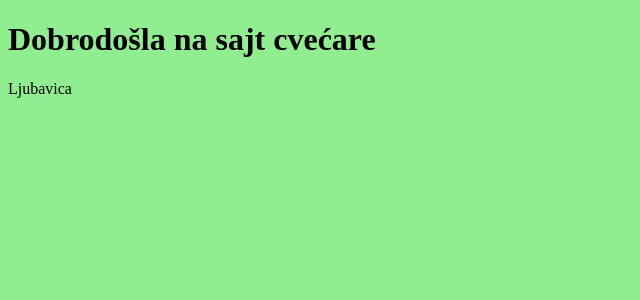
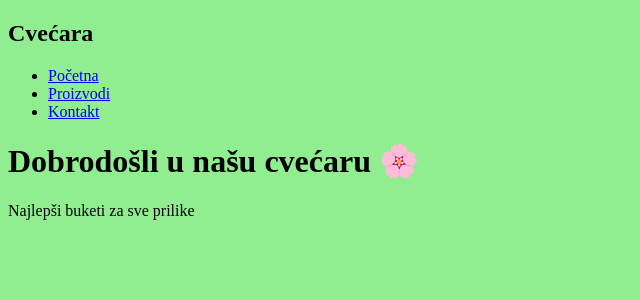
Before and after one commit to urosarisic/flower_shop, a Flask app: page / in a window 1280 px wide. Shown: the top 300 px of the page, without its empty margins (0-640 px from the left). Run offline with Flask 3, Linux system fonts and the light colour scheme.

Commit message:
added navibar and basic layout

```diff
--- a/templates/index.html
+++ b/templates/index.html
@@ -1,13 +1,25 @@
 <!DOCTYPE html>
 <html lang="en">
 <head>
-  <link rel="stylesheet" href="{{ url_for('static', filename='css/style.css') }}">
     <meta charset="UTF-8">
-    <meta name="viewport" content="width=device-width, initial-scale=1.0">
-    <title>Infinity Garden</title>
+    <title>Cvećara</title>
+    <link rel="stylesheet" href="{{ url_for('static', filename='css/style.css') }}">
 </head>
 <body>
-    <h1>Dobrodošla na sajt cvećare</h1>
-    <p>Ljubavica</p>
+
+    <nav>
+        <h2>Cvećara</h2>
+        <ul>
+            <li><a href="/">Početna</a></li>
+            <li><a href="#">Proizvodi</a></li>
+            <li><a href="#">Kontakt</a></li>
+        </ul>
+    </nav>
+
+    <main>
+        <h1>Dobrodošli u našu cvećaru 🌸</h1>
+        <p>Najlepši buketi za sve prilike</p>
+    </main>
+
 </body>
 </html>
```
